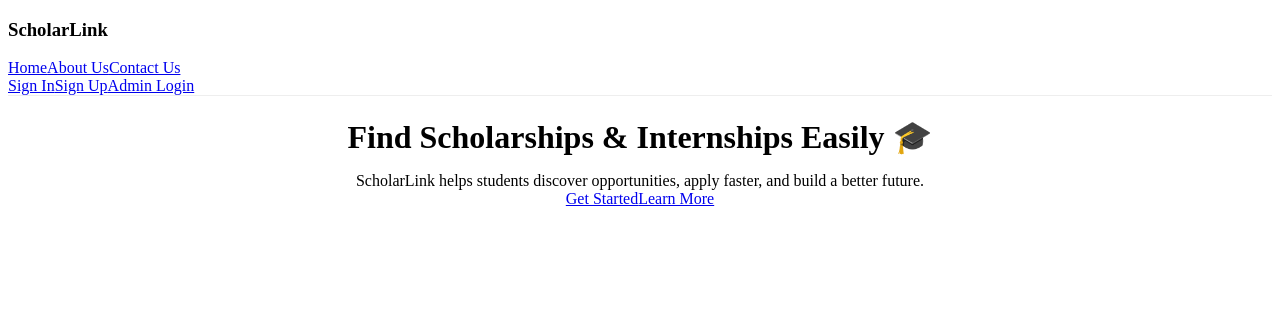
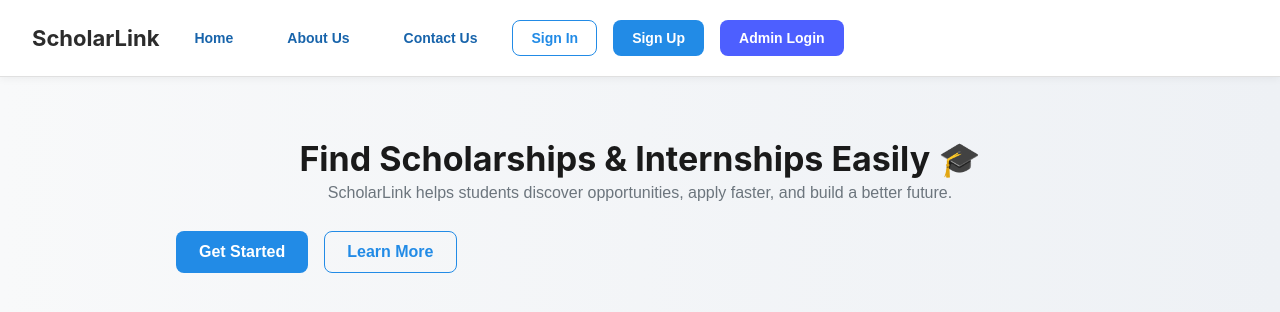
Before and after one commit to SamsonKwizela/Scholar_Link, a React (Vite) app: page / in a window 1280 px wide. Shown: the top 312 px of the page. Built offline with nearby package versions, Linux system fonts and the light colour scheme.

Commit message:
added the landing page styling

```diff
--- a/src/main.jsx
+++ b/src/main.jsx
@@ -1,6 +1,7 @@
 import { MantineProvider } from "@mantine/core";
 import ReactDOM from "react-dom/client";
 import App from "./App";
+import "@mantine/core/styles.css";
 
 ReactDOM.createRoot(document.getElementById("root")).render(
   <MantineProvider>
--- /dev/null
+++ b/src/pages/LandingPage.css
@@ -0,0 +1,57 @@
+/* Page background */
+.page {
+  min-height: 100vh;
+  background: linear-gradient(to right, #f8f9fa, #eef1f5);
+  font-family: Arial, sans-serif;
+}
+
+/* Navbar */
+.navbar {
+  border-bottom: 1px solid #e0e0e0;
+  background: white;
+  padding: 20px 40px;
+  box-shadow: 0 2px 8px rgba(0,0,0,0.05);
+}
+
+/* Logo */
+.logo {
+  font-weight: bold;
+  color: #2c2c2c;
+}
+
+/* Hero section */
+.hero {
+  text-align: center;
+  padding-top: 60px;
+}
+
+/* Title */
+.hero-title {
+  font-size: 42px;
+  font-weight: 700;
+  color: #1a1a1a;
+}
+
+/* Subtitle */
+.hero-text {
+  font-size: 18px;
+  color: #6c757d;
+  margin-top: 10px;
+}
+
+/* Buttons spacing */
+.hero-buttons {
+  margin-top: 25px;
+}
+
+/* Make admin button stand out */
+.admin-btn {
+  background-color: #4d5fff !important;
+  color: white !important;
+}
+
+/* Hover effects */
+button:hover {
+  transform: translateY(-2px);
+  transition: 0.2s ease;
+}
--- a/src/pages/LandingPage.jsx
+++ b/src/pages/LandingPage.jsx
@@ -7,60 +7,48 @@ import {
   Box,
 } from "@mantine/core";
 import { Link } from "react-router-dom";
+import "./LandingPage.css";
+
 
 function LandingPage() {
   return (
-    <Box>
+    <Box className="page">
   {/* NAVBAR */}
    <Group
   position="apart"
   px="xl"
-        py="md"
-        style={{ borderBottom: "1px solid #eee" }}
+  py="lg"
+  className="navbar"
 >
-        <Title order={3}>ScholarLink</Title>
+  <Title order={3} className="logo">ScholarLink</Title>
 
-        <Group>
-          <Button variant="subtle" component={Link} to="/">
-            Home
-          </Button>
-
-          <Button variant="subtle" component={Link} to="/about">
-            About Us
-          </Button>
-
-          <Button variant="subtle" component={Link} to="/contact">
-            Contact Us
-          </Button>
+  <Group spacing="lg">
+    <Button variant="subtle" component={Link} to="/">Home</Button>
+    <Button variant="subtle" component={Link} to="/about">About Us</Button>
+    <Button variant="subtle" component={Link} to="/contact">Contact Us</Button>
   </Group>
 
-        <Group>
-          <Button variant="outline" component={Link} to="/signin">
-            Sign In
-          </Button>
-
-          <Button component={Link} to="/signup">
-            Sign Up
-          </Button>
-
-          <Button color="red" component={Link} to="/admin/login">
+  <Group spacing="md">
+    <Button variant="outline" component={Link} to="/signin">Sign In</Button>
+    <Button component={Link} to="/signup">Sign Up</Button>
+    <Button className="admin-btn" component={Link} to="/admin/login">
       Admin Login
     </Button>
   </Group>
 </Group>
 
   {/* HERO SECTION */}
-      <Container size="md" mt="xl" style={{ textAlign: "center" }}>
-        <Title order={1} mb="md">
+  <Container size="md" className="hero">
+    <Title className="hero-title">
       Find Scholarships & Internships Easily 🎓
     </Title>
 
-        <Text size="lg" color="dimmed" mb="xl">
+    <Text className="hero-text">
       ScholarLink helps students discover opportunities, apply faster,
       and build a better future.
     </Text>
 
-        <Group position="center">
+    <Group position="center" className="hero-buttons">
       <Button size="md" component={Link} to="/signup">
         Get Started
       </Button>
```
Lines whose indentation alone changed are shown as unchanged.
